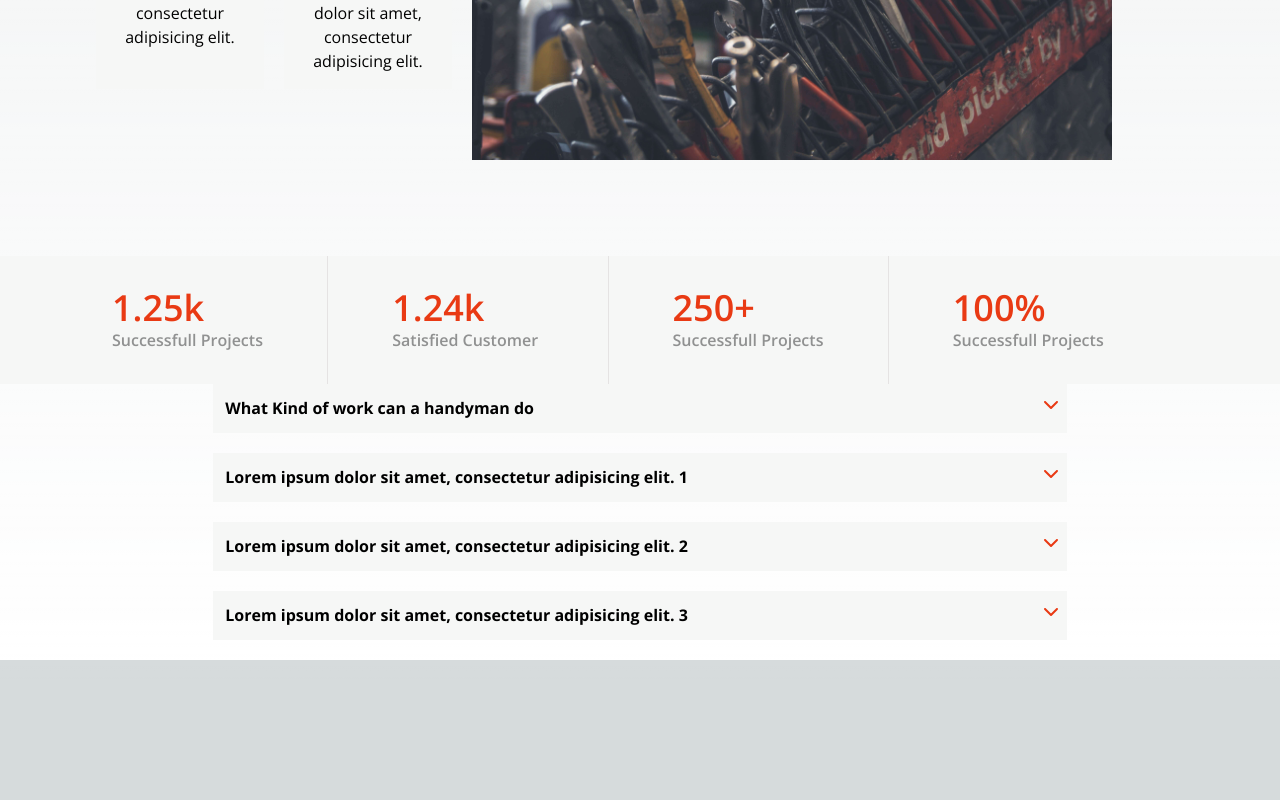
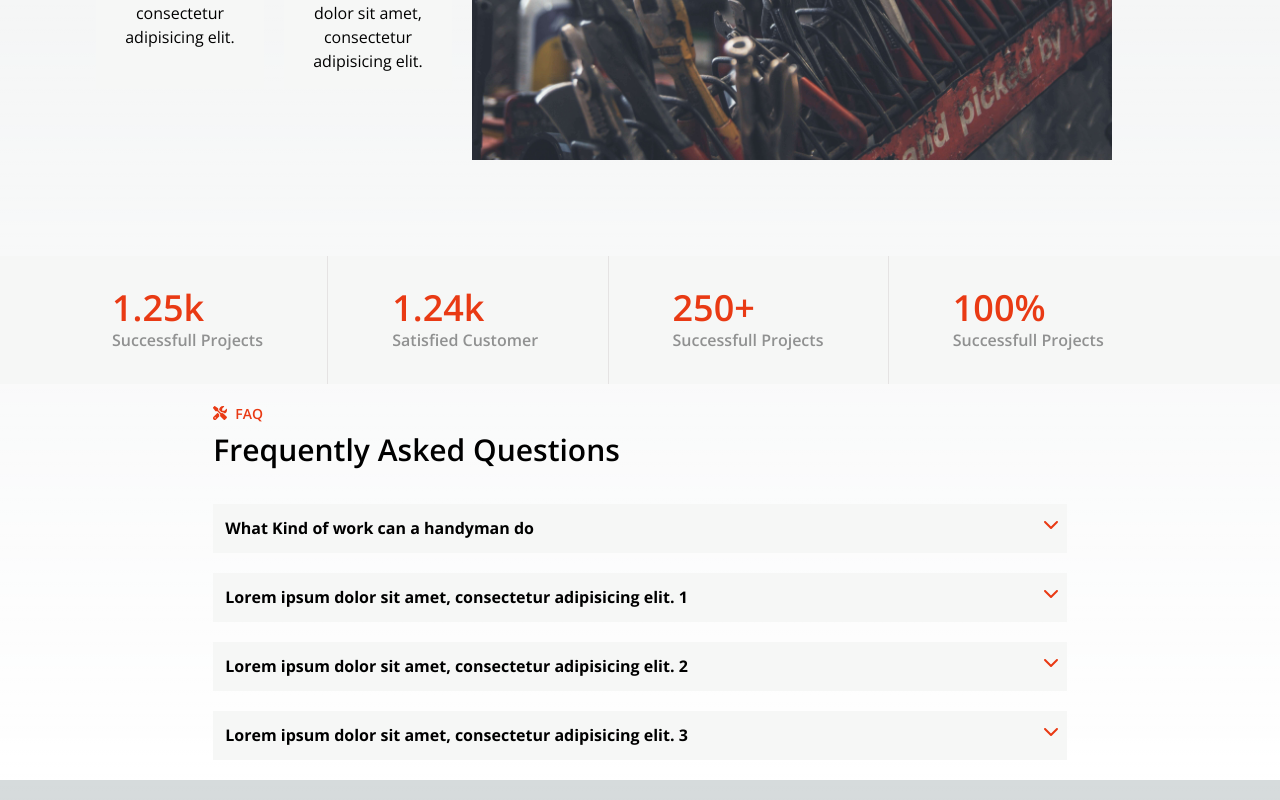
Before and after one commit to gromen/haris-instal, a Next.js app: page / in a window 1280 px wide. Shown: the part 2284-3084 px from the top of the page. Before the commit the page ends 2964 px from the top, so only its background shows below. Built offline with nearby package versions, Linux system fonts and the light colour scheme.

Commit message:
refactor: reusable Heading.tsx

```diff
--- a/app/components/Faq/Faq.tsx
+++ b/app/components/Faq/Faq.tsx
@@ -1,8 +1,10 @@
 import AccordionList from '@/app/components/AccordionList/AccordionList';
+import Heading from '@/app/components/Heading/Heading';
 
 export default function Faq() {
   return (
     <section className="container mx-auto w-2/3">
+      <Heading title="Frequently Asked Questions" subtitle="FAQ" />
       <AccordionList />
     </section>
   );
--- /dev/null
+++ b/app/components/Heading/Heading.tsx
@@ -0,0 +1,19 @@
+import { FontAwesomeIcon } from '@fortawesome/react-fontawesome';
+import { faScrewdriverWrench } from '@fortawesome/free-solid-svg-icons';
+
+type HeadingProps = {
+  title: string;
+  subtitle: string;
+};
+
+export default function Heading({ subtitle, title }: HeadingProps) {
+  return (
+    <>
+      <p className="mt-5 pb-2 text-sm font-semibold text-primary">
+        <FontAwesomeIcon className="pr-2" icon={faScrewdriverWrench} />
+        {subtitle}
+      </p>
+      <h3 className="mb-5 pb-4 text-3xl font-semibold">{title}</h3>
+    </>
+  );
+}
```
